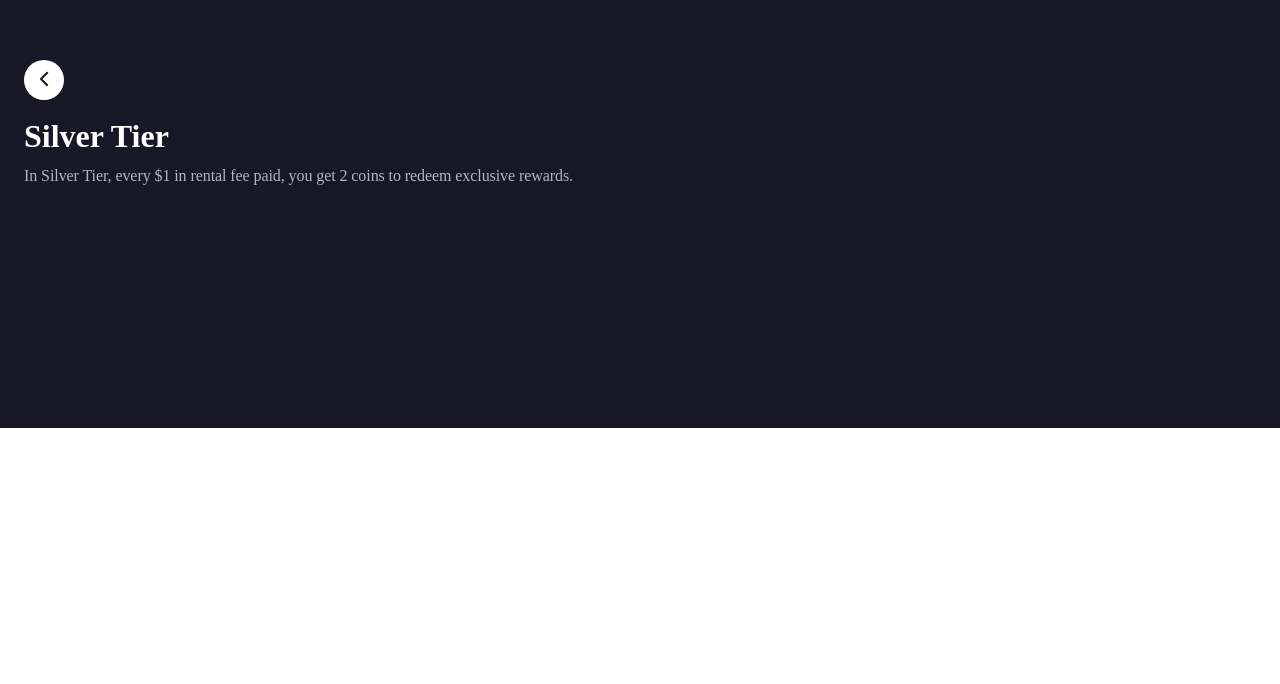
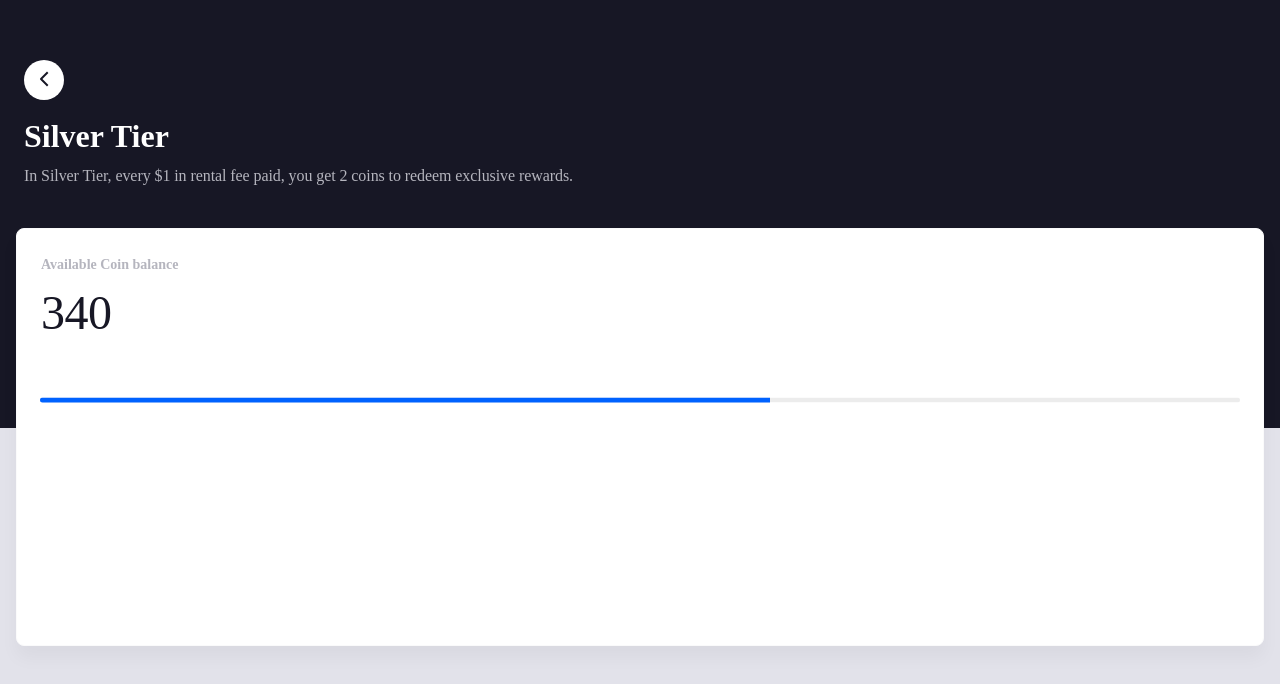
Before and after one commit to ngtruongthanh98/lumens-reactjs, a React (Create React App) app: page / in a window 1280 px wide. Shown: the top 684 px of the page. Built offline with nearby package versions, Linux system fonts and the light colour scheme; the HTML template or start-up script is replaced by a standard one.

Commit message:
Progress bar

```diff
--- /dev/null
+++ b/src/components/ProgressBar/index.js
@@ -0,0 +1,19 @@
+import React from 'react';
+import PropTypes from 'prop-types';
+import './styles.scss';
+
+const ProgressBar = (props) => {
+  return (
+    <div className="progress-bar">
+      <span className="bar">
+        <span className="progress" style={{ width: props.progress }}></span>
+      </span>
+    </div>
+  );
+};
+
+export default ProgressBar;
+
+ProgressBar.propTypes = {
+  progress: PropTypes.string.isRequired,
+};
--- /dev/null
+++ b/src/components/ProgressBar/styles.scss
@@ -0,0 +1,93 @@
+// Color Variables ======================================
+$blue: #0062ff;
+$gray-light: #e2e2ea;
+
+// Bar Variables ========================================
+$bar-size: 5px;
+$bar-radius: 60px;
+$bar-bg: rgba(0, 0, 0, 0.075);
+
+body {
+  background: $gray-light;
+}
+
+// Animation =============================================
+// Edit these at random intervals to change the animation.
+
+// @keyframes loader {
+//   0% {
+//     width: 0;
+//   }
+
+//   20% {
+//     width: 10%;
+//   }
+
+//   25% {
+//     width: 24%;
+//   }
+
+//   43% {
+//     width: 41%;
+//   }
+
+//   56% {
+//     width: 50%;
+//   }
+
+//   66% {
+//     width: 52%;
+//   }
+
+//   71% {
+//     width: 60%;
+//   }
+
+//   75% {
+//     width: 76%;
+//   }
+
+//   94% {
+//     width: 86%;
+//   }
+
+//   100% {
+//     width: 100%;
+//   }
+// }
+
+// Bar ============================================
+.progress-bar {
+  border-radius: $bar-radius;
+  overflow: hidden;
+  width: 100%;
+
+  span {
+    display: block;
+  }
+}
+
+.bar {
+  background: $bar-bg;
+  height: 5px;
+}
+
+.progress {
+  // animation: loader 8s ease infinite;
+  // Change the animation fill mode 'infinite' to 'forwards' to stop the animation from repeating.
+  background: $blue;
+  color: #fff;
+  padding: $bar-size;
+  // width: 60%;
+}
+
+// Vertical Centering ==============================
+// You don't need this to make it work on your site.
+.progress-bar {
+  left: 50%;
+  max-width: calc(100% - 16px - 24px - 16px - 24px);
+
+  position: absolute;
+  top: 50%;
+  transform: translate3d(-50%, -50%, 0);
+}
--- /dev/null
+++ b/src/pages/Page1/MainTag/index.js
@@ -0,0 +1,18 @@
+import React from 'react';
+import ProgressBar from '../../../components/ProgressBar';
+import './styles.scss';
+
+const MainTag = () => {
+  return (
+    <div className="main-tag">
+      <div className="available-coin">
+        <div className="text">Available Coin balance</div>
+        <div className="amount">340</div>
+      </div>
+
+      <ProgressBar progress="60%" />
+    </div>
+  );
+};
+
+export default MainTag;
--- /dev/null
+++ b/src/pages/Page1/MainTag/styles.scss
@@ -0,0 +1,38 @@
+.main-tag {
+  height: 416px;
+  margin-top: 40px;
+  background-color: #fff;
+
+  margin-left: 16px;
+  margin-right: 16px;
+
+  background: #ffffff;
+  border: 1px solid #fafafb;
+  box-shadow: 0px 12px 18px rgba(23, 23, 37, 0.04);
+  border-radius: 8px;
+
+  .available-coin {
+    margin: 24px;
+
+    .text {
+      font-family: 'Hellix';
+      font-style: normal;
+      font-weight: 600;
+      font-size: 14px;
+      line-height: 24px;
+      color: #b5b5be;
+    }
+
+    .amount {
+      font-family: 'Hellix';
+      font-style: normal;
+      font-weight: 400;
+      font-size: 48px;
+      line-height: 56px;
+      letter-spacing: -0.5px;
+      color: #171725;
+
+      margin-top: 8px;
+    }
+  }
+}
--- a/src/pages/Page1/index.js
+++ b/src/pages/Page1/index.js
@@ -1,6 +1,6 @@
 import React from 'react';
 import BackButton from '../../components/BackButton';
-import TextButton from '../../components/TextButton';
+import MainTag from './MainTag';
 import './styles.scss';
 
 const Page1 = () => {
@@ -16,6 +16,8 @@ const Page1 = () => {
             rewards.
           </div>
         </div>
+
+        <MainTag />
       </div>
     </div>
   );
```
